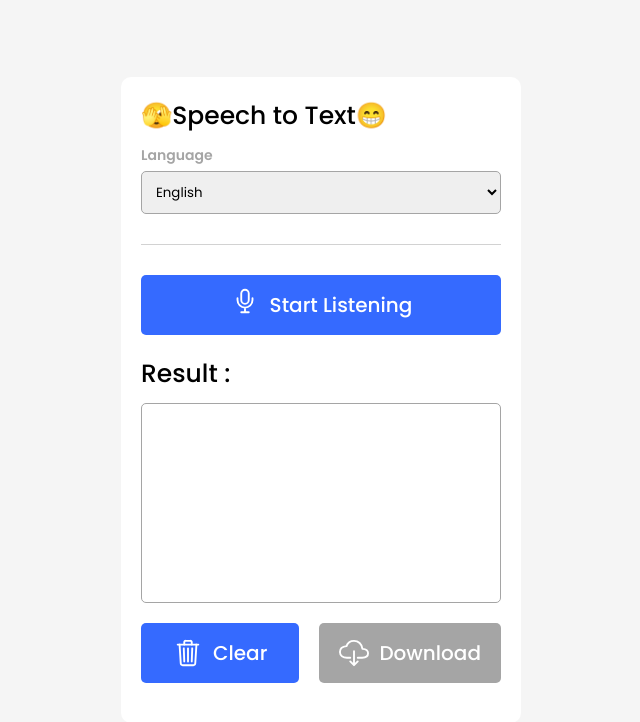
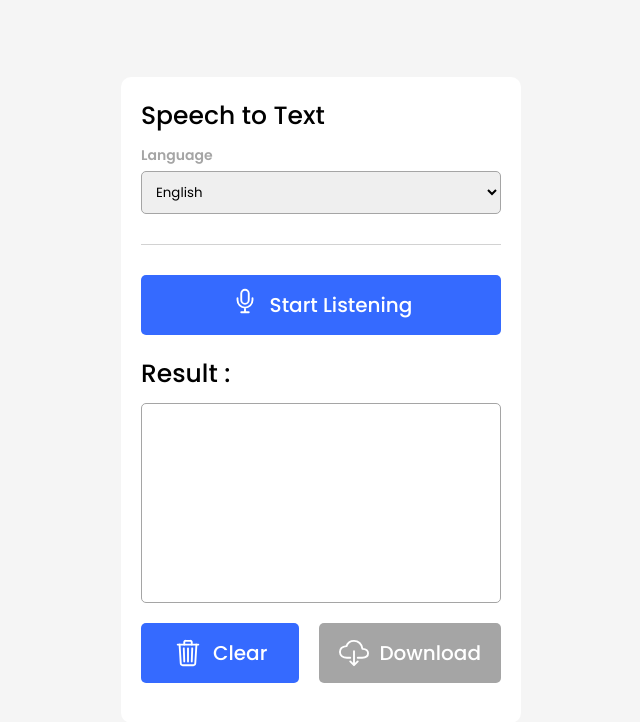
Before and after one commit to Rksuryawanshi/speech-to-text, a plain HTML site: page index.html in a window 1280 px wide. Shown: the whole page, without its empty margins (319-959 px from the left). Drawn offline with nearby package versions, Linux system fonts and the light colour scheme.

Commit message:
Update index.html

```diff
--- a/index.html
+++ b/index.html
@@ -5,11 +5,11 @@
     <meta http-equiv="X-UA-Compatible" content="IE=edge" />
     <meta name="viewport" content="width=device-width, initial-scale=1.0" />
     <link rel="stylesheet" href="style.css" />
-    <title>Speech to Text</title>
+    <title>🫣Speech to Text😁</title>
   </head>
   <body>
     <div class="container">
-      <p class="heading">🫣Speech to Text😁</p>
+      <p class="heading">Speech to Text</p>
       <div class="options">
         <div class="anguage">
           <p>Language</p>
```
